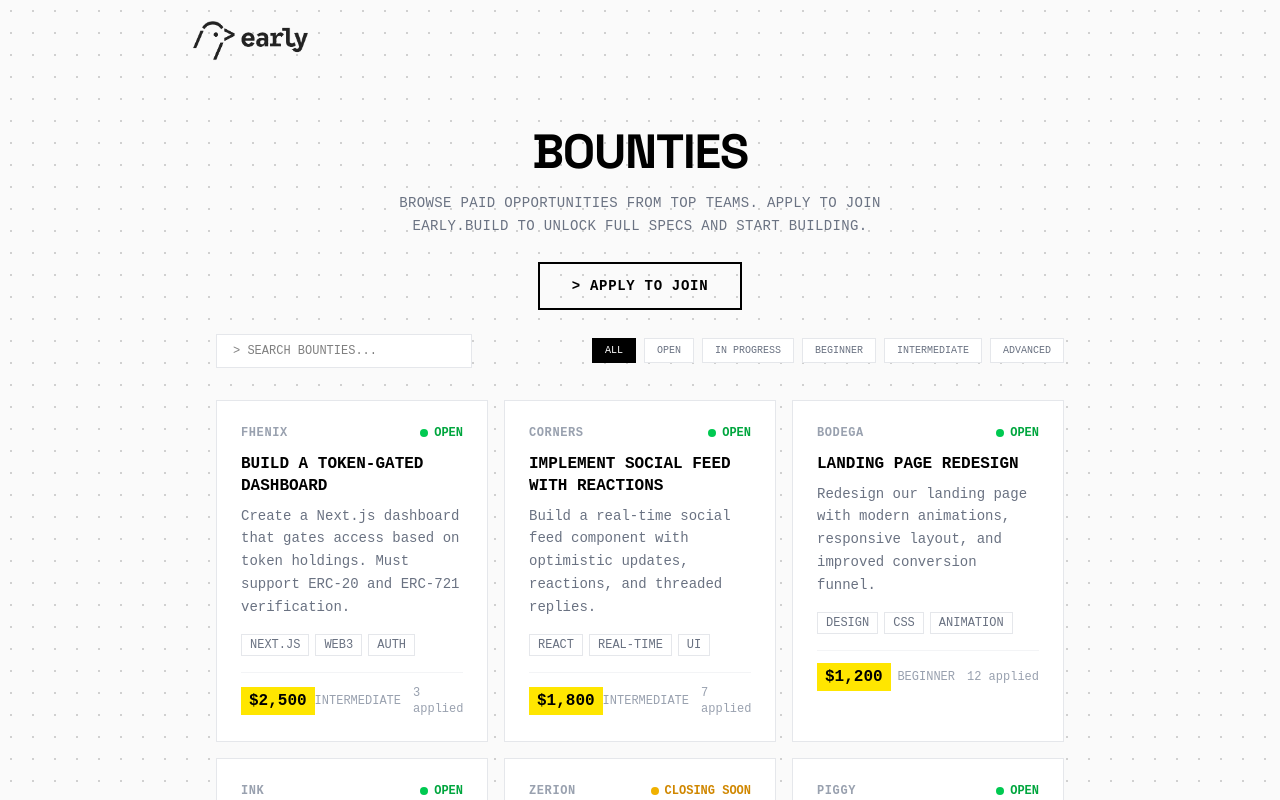
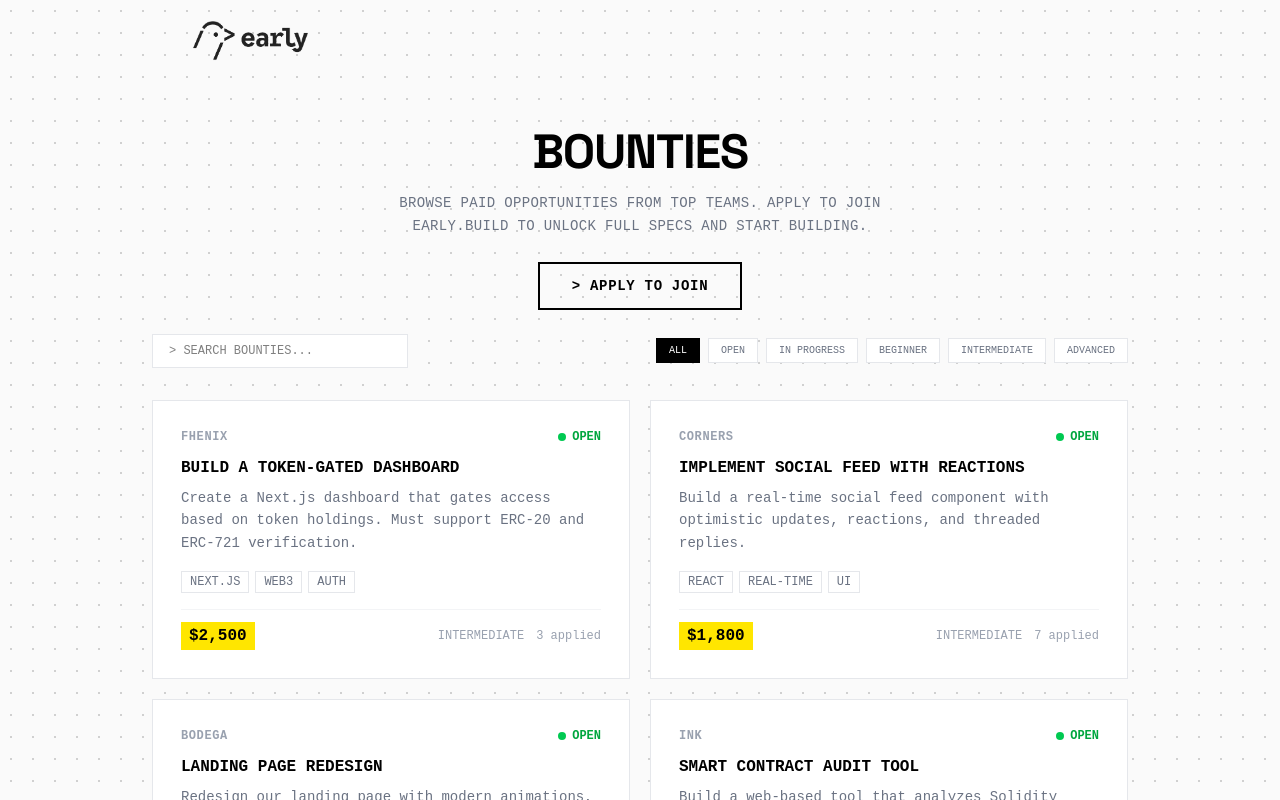
Before and after one commit to PROPAGANDAnow/early-build-platform, a Next.js app: page / in a window 1280 px wide. Shown: the top 800 px of the page. Built offline with nearby package versions, Linux system fonts and the light colour scheme; a web font is replaced by a local one.

Commit message:
fix: 2-col grid, wider container, more card padding — less cramped

```diff
--- a/src/app/page.tsx
+++ b/src/app/page.tsx
@@ -7,7 +7,7 @@ export default function Home() {
       <Navbar />
 
       {/* Page Header */}
-      <section className="mx-auto max-w-4xl px-6 pt-12 pb-6 text-center">
+      <section className="mx-auto max-w-5xl px-6 pt-12 pb-6 text-center">
         <h1 className="font-[family-name:var(--font-heading)] text-4xl font-bold uppercase tracking-tight sm:text-5xl">
           BOUNTIES
         </h1>
@@ -24,7 +24,7 @@ export default function Home() {
       </section>
 
       {/* Bounties List */}
-      <section className="mx-auto max-w-4xl px-6 pb-16">
+      <section className="mx-auto max-w-5xl px-6 pb-16">
         <BountiesPage />
       </section>
 
--- a/src/components/BountiesPage.tsx
+++ b/src/components/BountiesPage.tsx
@@ -45,7 +45,7 @@ export default function BountiesPage() {
         onSearchChange={setSearch}
       />
 
-      <div className="mt-8 grid gap-4 sm:grid-cols-2 lg:grid-cols-3">
+      <div className="mt-8 grid gap-5 sm:grid-cols-2">
         {filtered.map((bounty) => (
           <BountyCard key={bounty.id} bounty={bounty} />
         ))}
--- a/src/components/BountyCard.tsx
+++ b/src/components/BountyCard.tsx
@@ -24,7 +24,7 @@ function StatusBadge({ status }: { status: Bounty["status"] }) {
 
 export default function BountyCard({ bounty }: { bounty: Bounty }) {
   return (
-    <Link href={`/bounty/${bounty.id}`} className="block border border-gray-200 bg-white p-6 transition-all hover:border-black">
+    <Link href={`/bounty/${bounty.id}`} className="block border border-gray-200 bg-white p-7 transition-all hover:border-black">
       {/* Sponsor + Status */}
       <div className="mb-3 flex items-center justify-between">
         <span className="text-xs font-bold uppercase tracking-wider text-gray-400">
```
